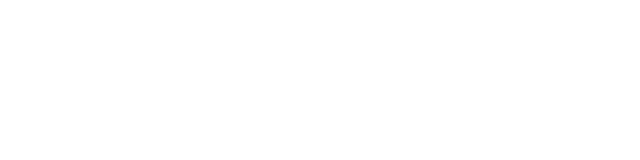
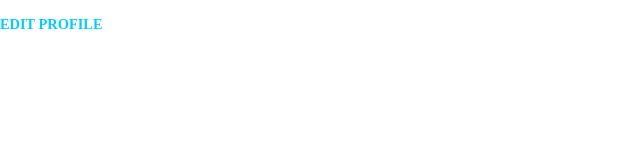
Before and after one commit to ShreyasPES566/SkillSync, a React (Vite) app in the folder frontend/: page /landing in a window 1280 px wide. Shown: the top 160 px of the page, without its empty margins (0-640 px from the left). Built offline with nearby package versions, Linux system fonts and the light colour scheme; a web font is replaced by a local one.

Commit message:
Edit Profile for logged in users

```diff
--- a/frontend/src/pages/landing/Landing.jsx
+++ b/frontend/src/pages/landing/Landing.jsx
@@ -1,10 +1,11 @@
 import React, {useState} from "react";
 import Profile from "../profile/Profile";
+import { Link } from "react-router-dom";
 import './landing.css'
 const Landing = () => {
     return(
         <>
-
+          <p><Link to="/profile">EDIT PROFILE</Link></p>
         </>
     );
 };
```
